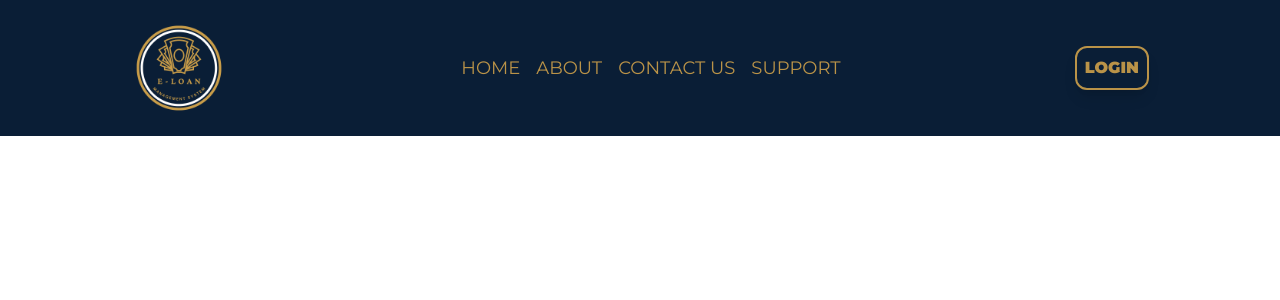
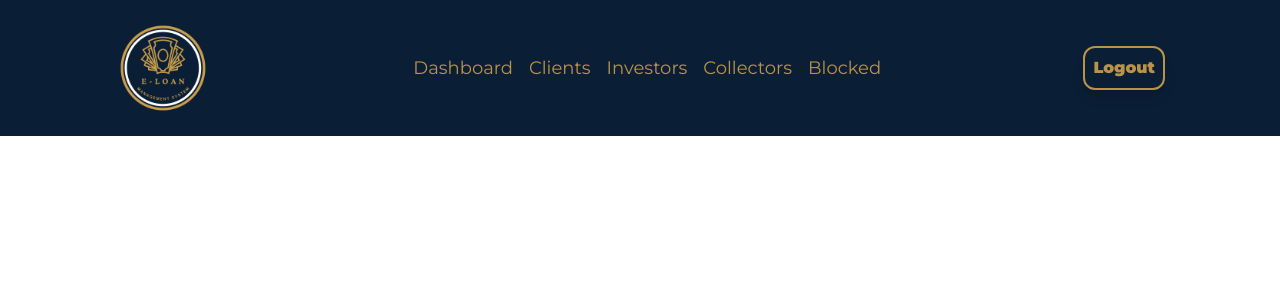
Before and after one commit to mgacrama211176/eloanWeb, a React (Vite) app: page /userRoute/blocked in a window 1280 px wide. Shown: the top 300 px of the page. Built offline with nearby package versions, Linux system fonts and the light colour scheme.

Commit message:
Profile UI created

```diff
--- a/src/App.jsx
+++ b/src/App.jsx
@@ -1,4 +1,4 @@
-import React from "react";
+import React, { useState } from "react";
 import { theme } from "./theme/theme";
 import Navigation from "./components/navigation/Navigation";
 import { BrowserRouter, Routes, Route, useLocation } from "react-router-dom";
@@ -7,16 +7,22 @@ import { BrowserRouter, Routes, Route, useLocation } from "react-router-dom";
 import Home from "./Pages/Home";
 import Login from "./Pages/Login";
 import Forgot from "./Pages/ForgotPass";
+import UserRoute from "./Pages/UserPages/UserRoute";
 
 const App = () => {
+  const [user, setUser] = useState(false);
   return (
     <div className={theme.general}>
       <BrowserRouter>
-        <Navigation />
+        <Navigation user={user} />
         <Routes>
-          <Route path="/" element={<Home />} />
+          <Route path="/" element={<Home setUser={setUser} />} />
           <Route path="/login" element={<Login />} />
           <Route path="/forgot" element={<Forgot />} />
+          <Route
+            path="/userRoute/*"
+            element={<UserRoute user={user} setUser={setUser} />}
+          />
         </Routes>
       </BrowserRouter>
     </div>
--- a/src/Pages/Home/index.jsx
+++ b/src/Pages/Home/index.jsx
@@ -1,18 +1,23 @@
-import React from "react";
+import React, { useEffect } from "react";
 import { theme } from "../../theme/theme";
 import { homeStyle } from "./styles";
 import { motion } from "framer-motion";
 import { useNavigate } from "react-router-dom";
 
-const Home = () => {
+const Home = ({ setUser }) => {
   const nav = useNavigate();
+
+  useEffect(() => {
+    setUser(false);
+  }, []);
+
   return (
     <div>
       {/* HERO */}
       <section className={homeStyle.container}>
         <div>
-          <p className={homeStyle.textContainer}>
-            <motion.div
+          <div className={homeStyle.textContainer}>
+            <motion.p
               initial={{ opacity: 0, x: 600 }}
               animate={{ opacity: 1, x: 0 }}
               transition={{ duration: 3 }}
@@ -22,8 +27,8 @@ const Home = () => {
                 Financial Peace of Mind
               </span>{" "}
               :
-            </motion.div>
-            <motion.div
+            </motion.p>
+            <motion.p
               initial={{ opacity: 0, x: -600 }}
               animate={{ opacity: 1, x: 0 }}
               transition={{ duration: 3 }}
@@ -35,8 +40,8 @@ const Home = () => {
                 </span>
                 when You Need Them Most"
               </span>
-            </motion.div>
-          </p>
+            </motion.p>
+          </div>
         </div>
         <motion.div
           initial={{ opacity: 0 }}
--- a/src/Pages/Login/index.jsx
+++ b/src/Pages/Login/index.jsx
@@ -18,6 +18,10 @@ const Login = () => {
   useEffect(() => {
     client ? setLogin(false) : setLogin(true);
   }, []);
+
+  const onSubmit = () => {
+    nav("/userRoute/dashboard");
+  };
 
   return (
     <motion.div
@@ -144,7 +148,9 @@ const Login = () => {
           )}
 
           <div className="absolute bottom-4 gap-4 flex flex-col">
-            <button className={theme.submitBtn}>Submit</button>
+            <button className={theme.submitBtn} onClick={onSubmit}>
+              Submit
+            </button>
 
             <div className="flex flex-col items-center">
               <p>{login ? "Not yet registered?" : "Already registered?"}</p>
--- /dev/null
+++ b/src/Pages/UserPages/Clients/index.jsx
@@ -0,0 +1,7 @@
+import React from "react";
+
+const index = () => {
+  return <div>index</div>;
+};
+
+export default index;
--- /dev/null
+++ b/src/Pages/UserPages/Dashboard/index.jsx
@@ -0,0 +1,12 @@
+import React from "react";
+import Profile from "../../../components/Profile";
+
+const Dashboard = () => {
+  return (
+    <div>
+      <Profile />
+    </div>
+  );
+};
+
+export default Dashboard;
--- /dev/null
+++ b/src/Pages/UserPages/UserRoute/index.jsx
@@ -0,0 +1,21 @@
+import React, { useEffect } from "react";
+import { BrowserRouter, Routes, Route, useLocation } from "react-router-dom";
+import Clients from "../Clients";
+import Dashboard from "../Dashboard";
+
+const UserRoute = ({ user, setUser }) => {
+  useEffect(() => {
+    setUser(true);
+  }, []);
+
+  return (
+    <div>
+      <Routes>
+        <Route path="/clients" element={<Clients />} />
+        <Route path="/dashboard" element={<Dashboard />} />
+      </Routes>
+    </div>
+  );
+};
+
+export default UserRoute;
--- /dev/null
+++ b/src/components/Profile/index.jsx
@@ -0,0 +1,27 @@
+import React from "react";
+
+const Profile = () => {
+  const textColor = "text-[#091E35]";
+  return (
+    <div className="h-screen p-5 sm:w-96 flex flex-col items-center border-2 shadow-sm">
+      <div className="flex items-center flex-col flex-wrap relative">
+        <h1 className={textColor}>My Profile</h1>
+        <h1 className={textColor}>MANAGER/INVESTOR/COLLECTOR</h1>
+        <div className="p-2">
+          <img
+            src={`https://picsum.photos/seed/${Math.random()}/500`}
+            alt="profile image"
+            className="rounded-full w-52"
+          />
+        </div>
+        <h1 className={textColor}>Marlon Gacrama JR</h1>
+      </div>
+      <h1>Address: Cebu City</h1>
+      <h1>Mobile Number: 0939-681-0206</h1>
+    </div>
+  );
+};
+
+// https://picsum.photos/seed/${Math.random()}/500
+
+export default Profile;
--- a/src/components/navigation/Navigation.jsx
+++ b/src/components/navigation/Navigation.jsx
@@ -5,7 +5,24 @@ import { Link } from "react-router-dom";
 import { motion } from "framer-motion";
 import Logo from "../../assets/Logo.png";
 
-const Navigation = () => {
+const Navigation = ({ user }) => {
+  const menuGuestArrays = [
+    { title: "HOME", path: "/" },
+    { title: "ABOUT", path: "/about" },
+    { title: "CONTACT US", path: "/contact" },
+    { title: "SUPPORT", path: "/support" },
+  ];
+
+  const menuUserArray = [
+    { title: "Dashboard", path: "/userRoute/dashboard" },
+    { title: "Clients", path: "/userRoute/clients" },
+    { title: "Investors", path: "/userRoute/investors" },
+    { title: "Collectors", path: "/userRoute/collectors" },
+    { title: "Blocked", path: "/userRoute/blocked" },
+  ];
+
+  const menus = user ? menuUserArray : menuGuestArrays;
+
   return (
     <div className={style.navigation}>
       <div>
@@ -13,23 +30,33 @@ const Navigation = () => {
           <img src={Logo} alt="E-loan" className="rounded-xl w-24" />
         </Link>
       </div>
+
       <motion.div
         className="flex flex-row gap-4"
         initial={{ opacity: 0, y: -100 }}
         animate={{ opacity: 1, y: 0 }}
         transition={{ duration: 2 }}
       >
-        <Link to={"/"}>
-          <div className={style.header}>HOME</div>
-        </Link>
-        <div className={style.header}>ABOUT</div>
-        <div className={style.header}>CONTACT US</div>
-        <div className={style.header}>SUPPORT</div>
+        {menus.map((menu) => (
+          <div key={menu.title}>
+            <Link to={menu.path}>
+              <div className={style.header}>{menu.title}</div>
+            </Link>
+          </div>
+        ))}
       </motion.div>
       <div>
-        <Link to={"login"}>
-          <button className={theme.submitBtn}>LOGIN</button>
-        </Link>
+        {user ? (
+          <Link to={"/"}>
+            <button className={theme.submitBtn}>Logout</button>
+          </Link>
+        ) : (
+          <>
+            <Link to={"login"}>
+              <button className={theme.submitBtn}>LOGIN</button>
+            </Link>
+          </>
+        )}
       </div>
     </div>
   );
```
Also changed, not shown: src/Pages/UserPages/Clients/styles.js (added), src/components/Profile/style.js (added).
